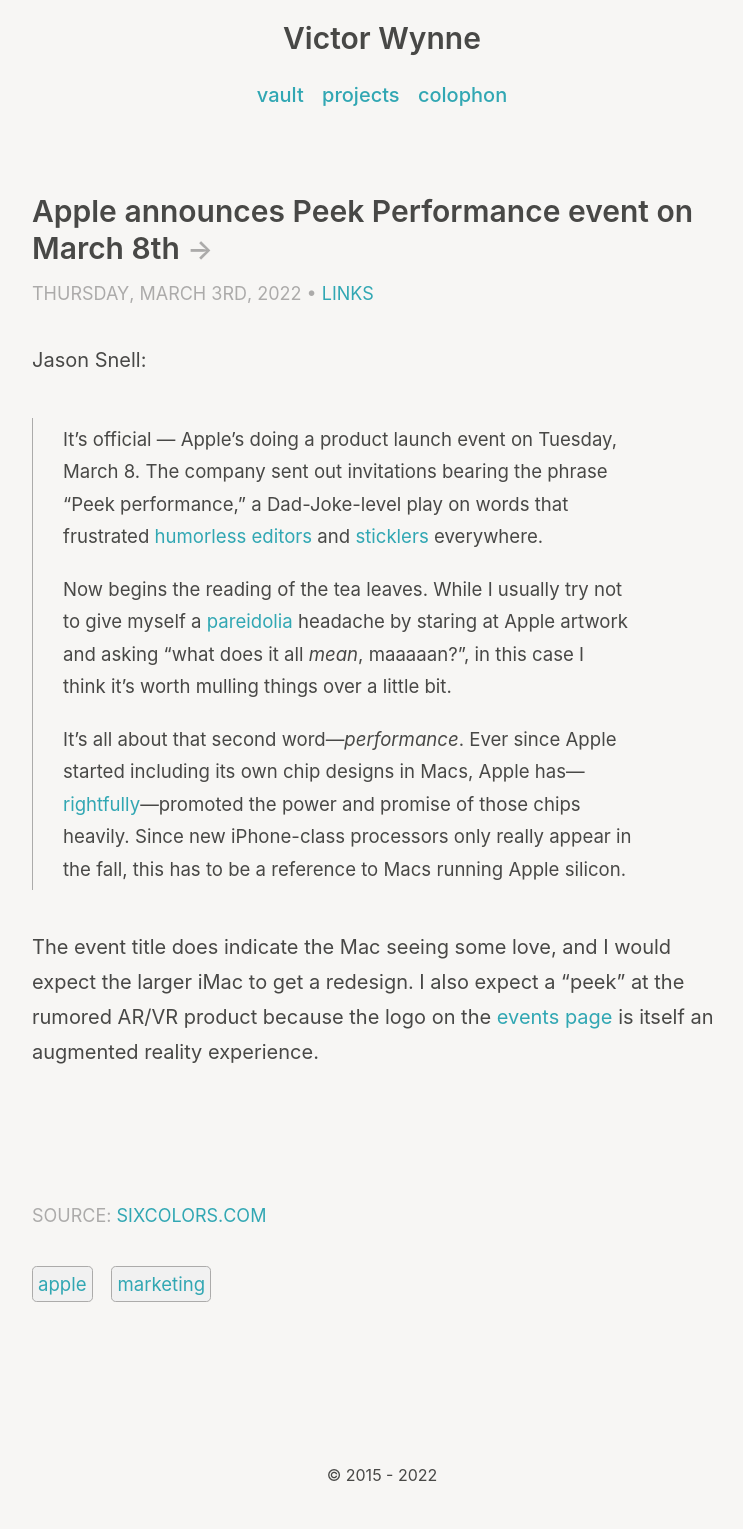
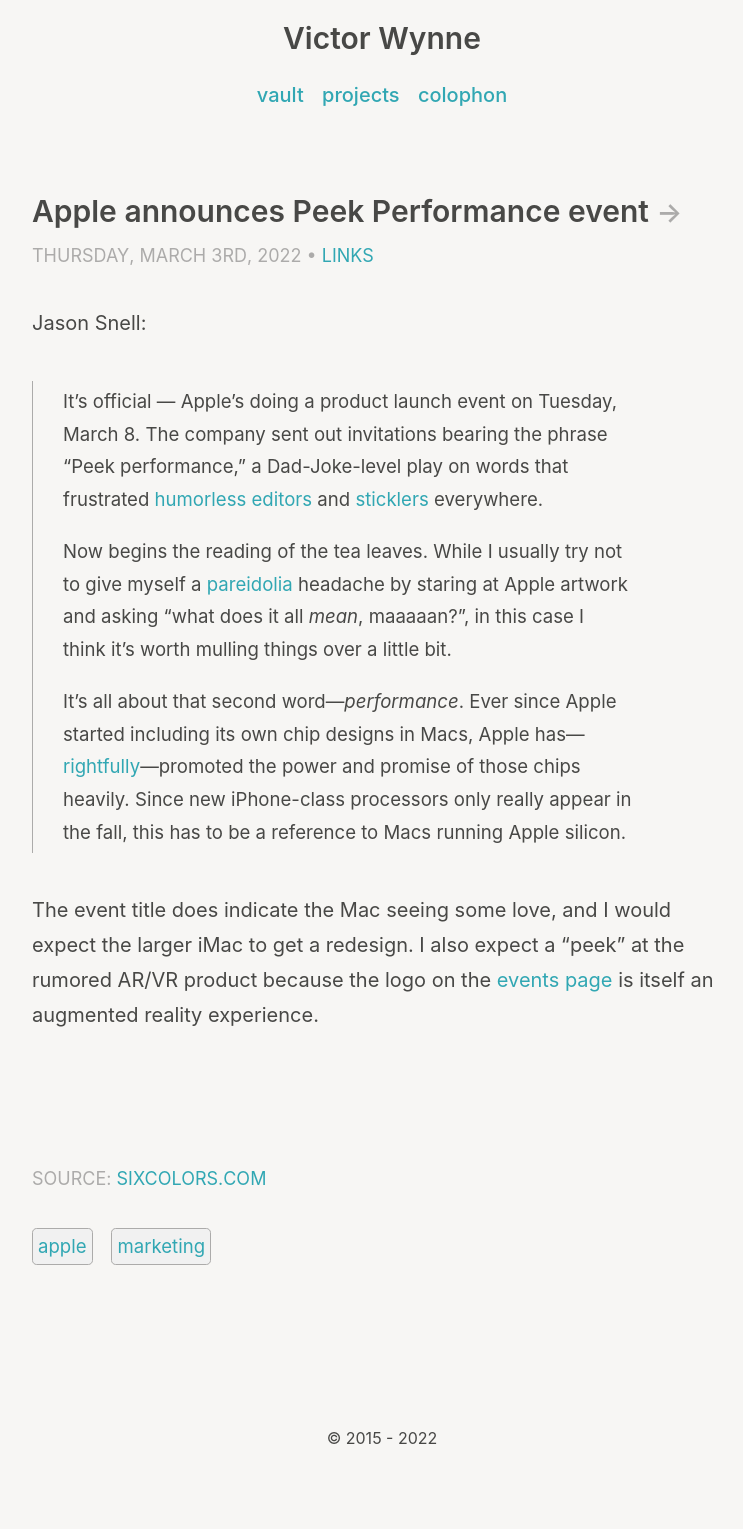
Before and after one commit to wertercatt/tooters, a Jekyll site: the page built from _posts/2022-03-03-apple-peek-performance-event.md, in a window 1280 px wide. Shown: the whole page, without its empty margins (258-1001 px from the left). Built offline with Jekyll 4.4.1, drawn with Linux system fonts in a browser that asks for light colours; after the commit the page ends 1492 px from its top, so only the background shows below that.

Commit message:
Update 2022-03-03-apple-peek-performance-event.md

```diff
--- a/_posts/2022-03-03-apple-peek-performance-event.md
+++ b/_posts/2022-03-03-apple-peek-performance-event.md
@@ -1,6 +1,6 @@
 ---
 layout: post
-title: "Apple announces Peek Performance event on March 8th"
+title: "Apple announces Peek Performance event"
 date: 2022-03-03 11:30
 categories: [Links]
 tags: [apple, marketing]
```
